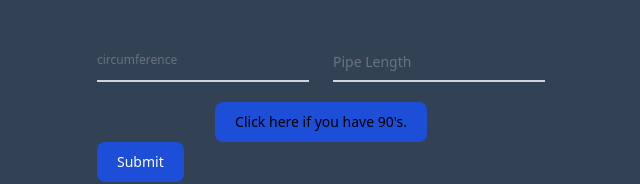
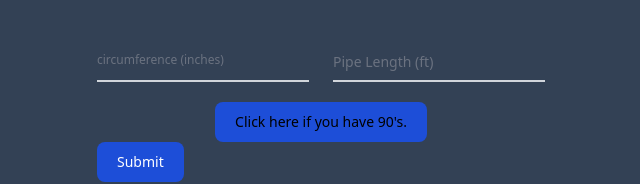
Before and after one commit to jonahjtr/insulation-estimations-FE, a React (Vite) app: page /estimate-material in a window 1280 px wide. Shown: the top 184 px of the page, without its empty margins (319-959 px from the left). Built offline with nearby package versions, Linux system fonts and the light colour scheme.

Commit message:
Update EstimationForm.jsx

```diff
--- a/src/components/estimateMaterial/EstimationForm.jsx
+++ b/src/components/estimateMaterial/EstimationForm.jsx
@@ -44,7 +44,7 @@ const EstimationForm = ({ shownData, setFormData }) => {
               htmlFor="circumference"
               className="peer-focus:font-medium absolute text-xs text-gray-500 dark:text-gray-400 duration-300 transform -translate-y-6 scale-75 top-3 -z-10 origin-[0] peer-focus:start-0 rtl:peer-focus:translate-x-1/4 peer-focus:text-blue-600 peer-focus:dark:text-blue-500 peer-placeholder-shown:scale-100 peer-placeholder-shown:translate-y-0 peer-focus:scale-75 peer-focus:-translate-y-6"
             >
-              circumference
+              circumference (inches)
             </label>
           </div>
           <div className="relative z-0 w-full mb-5 group">
@@ -63,7 +63,7 @@ const EstimationForm = ({ shownData, setFormData }) => {
               htmlFor="pipeLength"
               className="peer-focus:font-medium absolute text-sm text-gray-500 dark:text-gray-400 duration-300 transform -translate-y-6 scale-75 top-3 -z-10 origin-[0] peer-focus:start-0 rtl:peer-focus:translate-x-1/4 peer-focus:text-blue-600 peer-focus:dark:text-blue-500 peer-placeholder-shown:scale-100 peer-placeholder-shown:translate-y-0 peer-focus:scale-75 peer-focus:-translate-y-6"
             >
-              Pipe Length
+              Pipe Length (ft)
             </label>
           </div>
           {hasNineties && (
```
